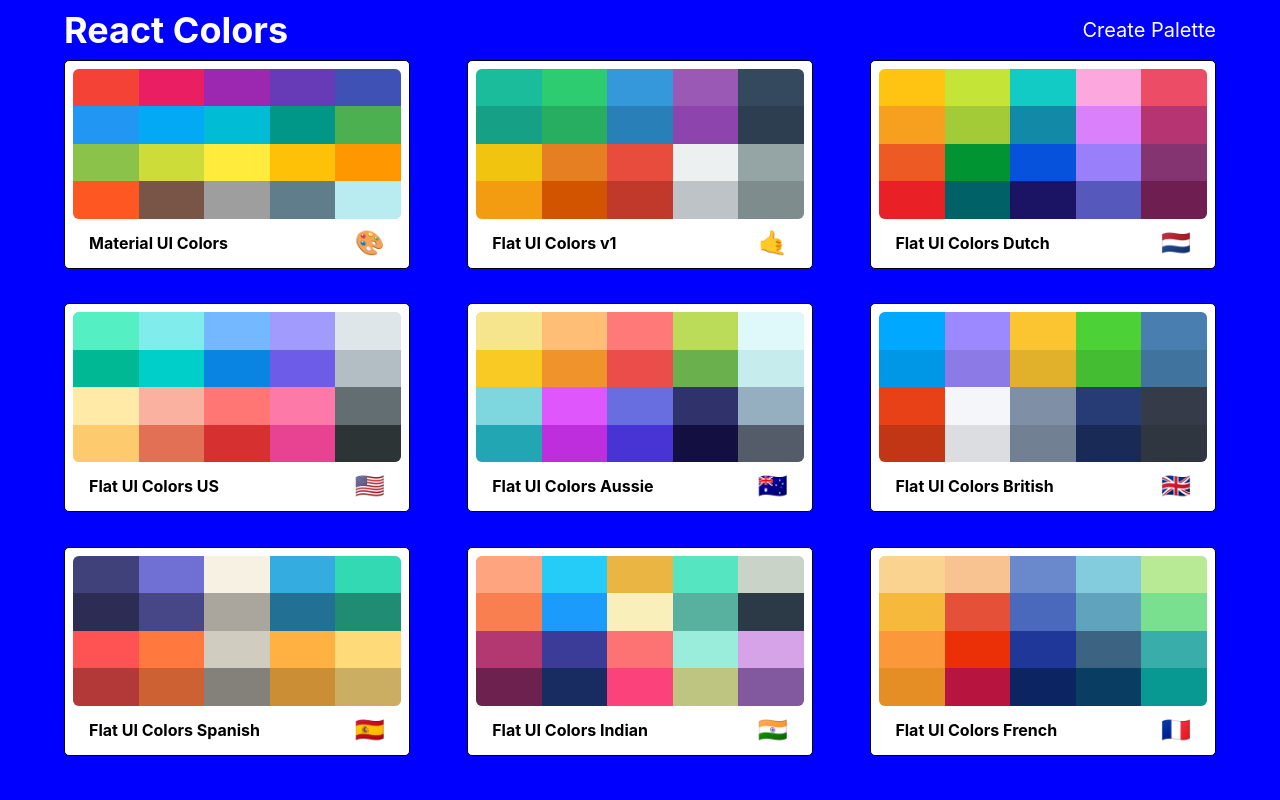
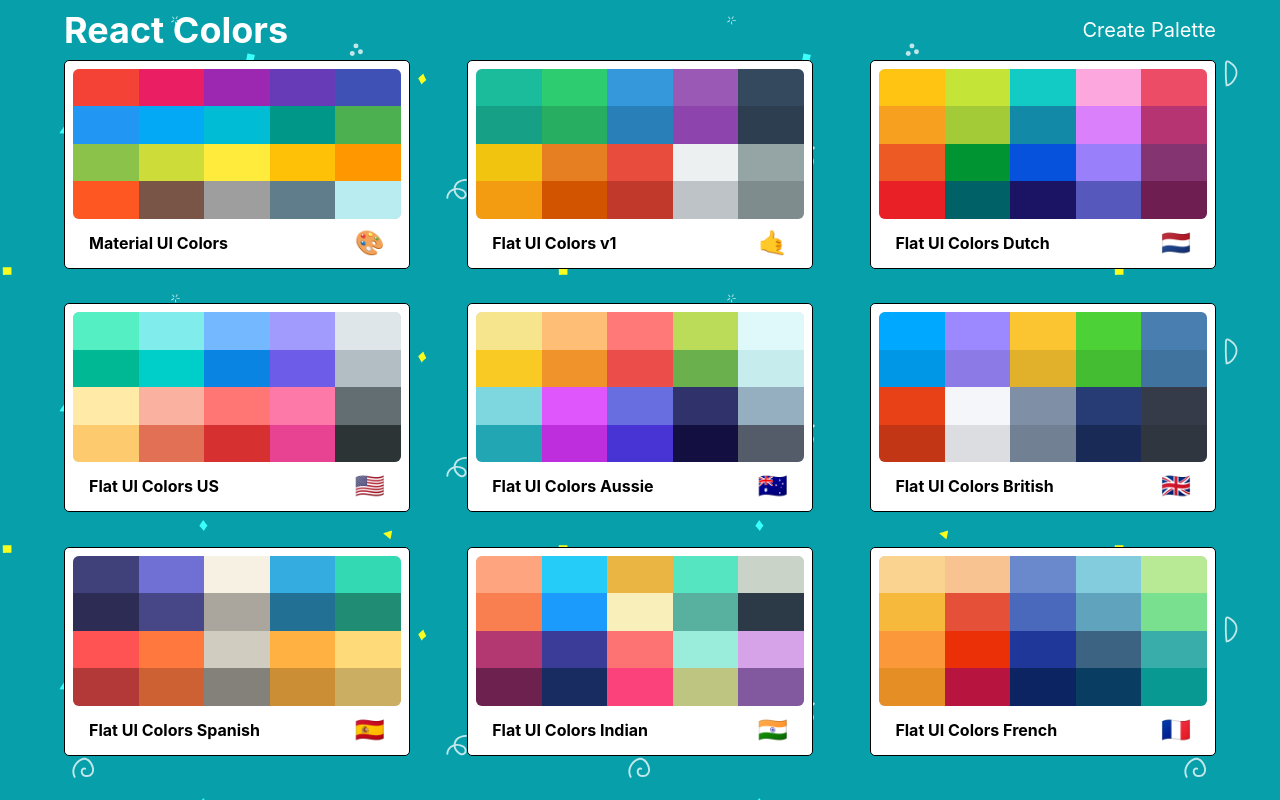
Before and after one commit to Tasups/React-Color-Project, a React (Create React App) app: page / in a window 1280 px wide. Built offline with nearby package versions, Linux system fonts and the light colour scheme.

Commit message:
Add svg to PaletteList

```diff
--- a/src/PaletteList.js
+++ b/src/PaletteList.js
@@ -2,10 +2,13 @@
 import { Link } from 'react-router-dom';
 import { withStyles } from '@material-ui/styles';
 import MiniPalette from './MiniPalette.js';
+import bg from './bg.svg';
 
 const styles = {
   root: {
-    backgroundColor: "blue",
+    /* background by SVGBackgrounds.com */
+    backgroundColor: "#07A0AA",
+    backgroundImage: `url("${bg}")`,
     height: "100%",
     minHeight: "100vh",
     display: "flex",
```
Also changed, not shown: src/BugTracker.txt, src/bg.svg (added).
